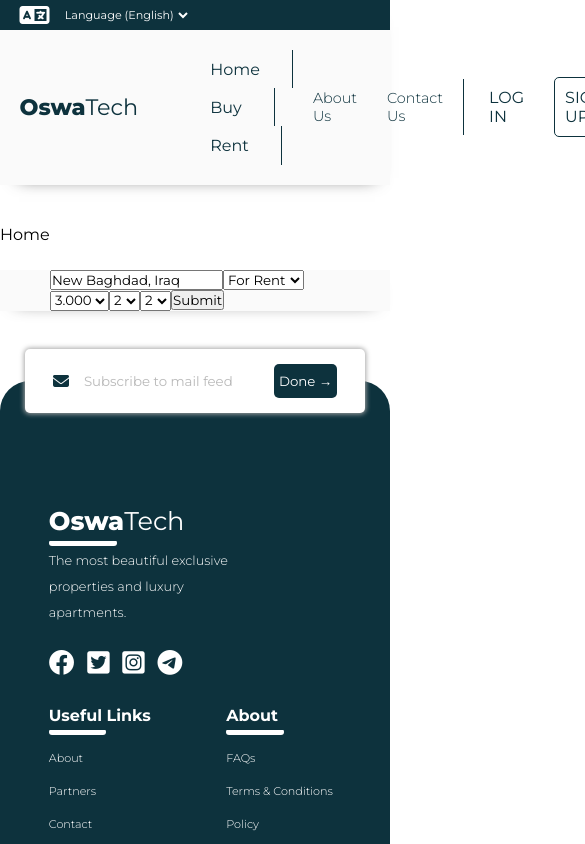
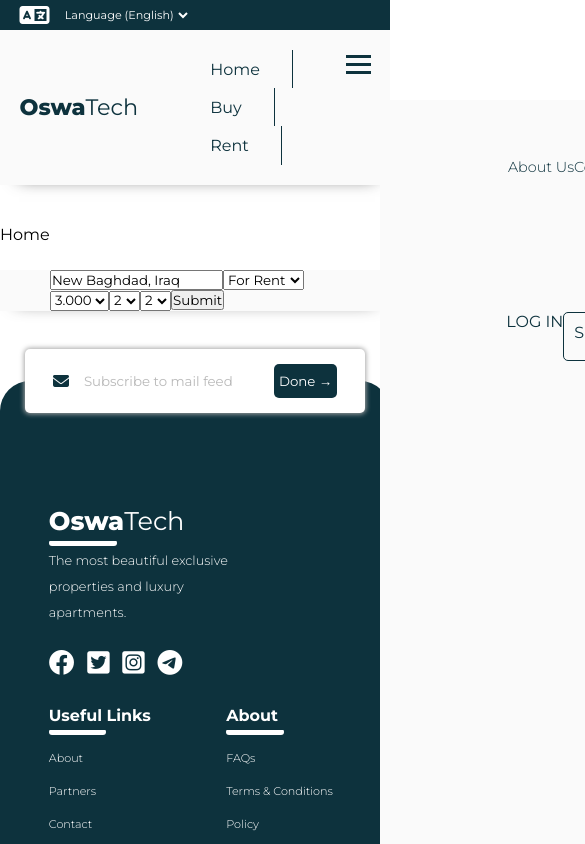
Before and after one commit to mhdalihoria/real-estate, a React (Vite) app: page /home in a window 390 px wide. Shown: the top 844 px of the page, 585 px wide, since content can reach past the window. Built offline with nearby package versions, Linux system fonts and the light colour scheme.

Commit message:
Making the Hamburger Menu work

```diff
--- a/src/App.css
+++ b/src/App.css
@@ -100,7 +100,7 @@ nav {
 .nav-body--left {
   display: flex;
   align-items: center;
-  width: 500px;
+  width: 450px;
 }
 
 .nav-body--left div {
@@ -132,7 +132,7 @@ nav {
   border-radius: 5px;
   padding: 10px 10px;
  }
-/*
+
  .hamburger {
   display: none;
   cursor: pointer;
@@ -146,7 +146,7 @@ nav {
   -webkit-transition: all 0.3s ease-in-out ;
   transition: all 0.3s ease-in-out ;
   background: var(--main-dark);
- } */
+ }
 /* ********************************************* */
 /**        NAVBAR STYLING     - END           **/
 /* ********************************************* */
@@ -630,51 +630,72 @@ footer {
     margin-bottom: 2rem;
   }
 }
-/*
+
 @media (max-width: 1220px) {
   .hamburger {
     display: block;
   }
 
-  .hamburger.active .bar:nth-child(2) {
+  .rotate-hamburger {
+    cursor: pointer;
+  }
+
+  .rotate-hamburger .bar:nth-child(2) {
     opacity: 0;
   }
 
-  .hamburger.active .bar:nth-child(1) {
+  .rotate-hamburger .bar:nth-child(1) {
     transform: translateY(8px) rotate(45deg);
   }
 
-  .hamburger.active .bar:nth-child(3) {
+  .rotate-hamburger .bar:nth-child(3) {
     transform: translateY(-8px) rotate(-45deg);
   }
 
   .nav-body--left,
-  .nav-body--left.active{
+  .active-hamburger{
     position: fixed;
-    top: 70px;
+    width: 400px;
+    height: 800px;
+    top: 100px;
     gap: 0;
     flex-direction: column;
-    background: #fafafa;
-    width: 400px;
+    background: #FAFAFA;
     text-align: center;
     transition: 0.3s;
+    z-index: 999;
+  }
+
+  .active-hamburger {
+    right: 0;
   }
 
   .nav-body--left {
-    left: -100%;
+    right: -100%;
   }
 
   .nav-about-us,
   .nav-login {
-    margin: 16px 0;
+    margin: 3rem 0;
+    border: none;
   }
 
-  .nav-body--left.active {
-    left: 0;
+  .nav-about-us p,
+  .nav-login p {
+    cursor: pointer;
   }
+
+.nav-about-us--about,
+.nav-login--login {
+  margin-bottom: 30px;
+  margin-right: 0;
+ }
+
+
+
 }
 
- */
+
 
 @media (min-width: 1450px) {
   .listing--card {
--- a/src/Components/Navbar.jsx
+++ b/src/Components/Navbar.jsx
@@ -4,7 +4,7 @@ import { useLocation, Link } from "react-router-dom";
 const Navbar = () => {
   let { pathname } = useLocation();
   const [currentLocation, setCurrentLocation] = useState("/");
-  // const [isHamburgerActive, setIsHamburgerActive] = useState(false)
+  const [isHamburgerActive, setIsHamburgerActive] = useState(false);
   const removeLinkStyles = {
     textDecoration: "none",
     color: "#0d323d",
@@ -13,13 +13,24 @@ const Navbar = () => {
 
   useEffect(() => {
     setCurrentLocation(pathname.split("/")[1]);
-  }, [pathname]);
 
-  // const activateHamburger = () => {
-  //   setIsHamburgerActive(prevIsHamburgerActive => {
-  //     return !prevIsHamburgerActive
-  //   })
-  // }
+    const fixHamburgerBug = () => {
+      //This function fixes a bug with the hamburger icon, that happens when switching the screen sizes as the menu is opened.
+      if (window.innerWidth > 1220) {
+        setIsHamburgerActive(false);
+      } else if (window.innerWidth <= 1220) {
+        setIsHamburgerActive(true);
+      }
+    };
+
+    window.addEventListener("resize", fixHamburgerBug);
+  }, [pathname, window.innerWidth]);
+
+  const activateHamburger = () => {
+    setIsHamburgerActive((prevIsHamburgerActive) => {
+      return !prevIsHamburgerActive;
+    });
+  };
 
   return (
     <nav>
@@ -66,7 +77,9 @@ const Navbar = () => {
             </Link>
           </div>
         </div>
-        <div className={`nav-body--left`}>
+        <div
+          className={isHamburgerActive ? "active-hamburger" : "nav-body--left"}
+        >
           <div className="nav-about-us">
             <p className="nav-about-us--about thin-text">About Us</p>
             <p className="nav-about-us--contact thin-text">Contact Us</p>
@@ -76,13 +89,16 @@ const Navbar = () => {
               <p className="nav-login--login regular-text">LOG IN</p>
             </Link>
             <p className="nav-login--signup regular-text">SIGN UP</p>
+          </div>
         </div>
-          </div>
-          {/* <div className="hamburger" onClick={activateHamburger}>
-            <div className="bar"></div>
-            <div className="bar"></div>
-            <div className="bar"></div>
-          </div> */}
+        <div
+          className={isHamburgerActive ? "rotate-hamburger" : "hamburger"}
+          onClick={activateHamburger}
+        >
+          <div className="bar"></div>
+          <div className="bar"></div>
+          <div className="bar"></div>
+        </div>
       </div>
     </nav>
   );
```
